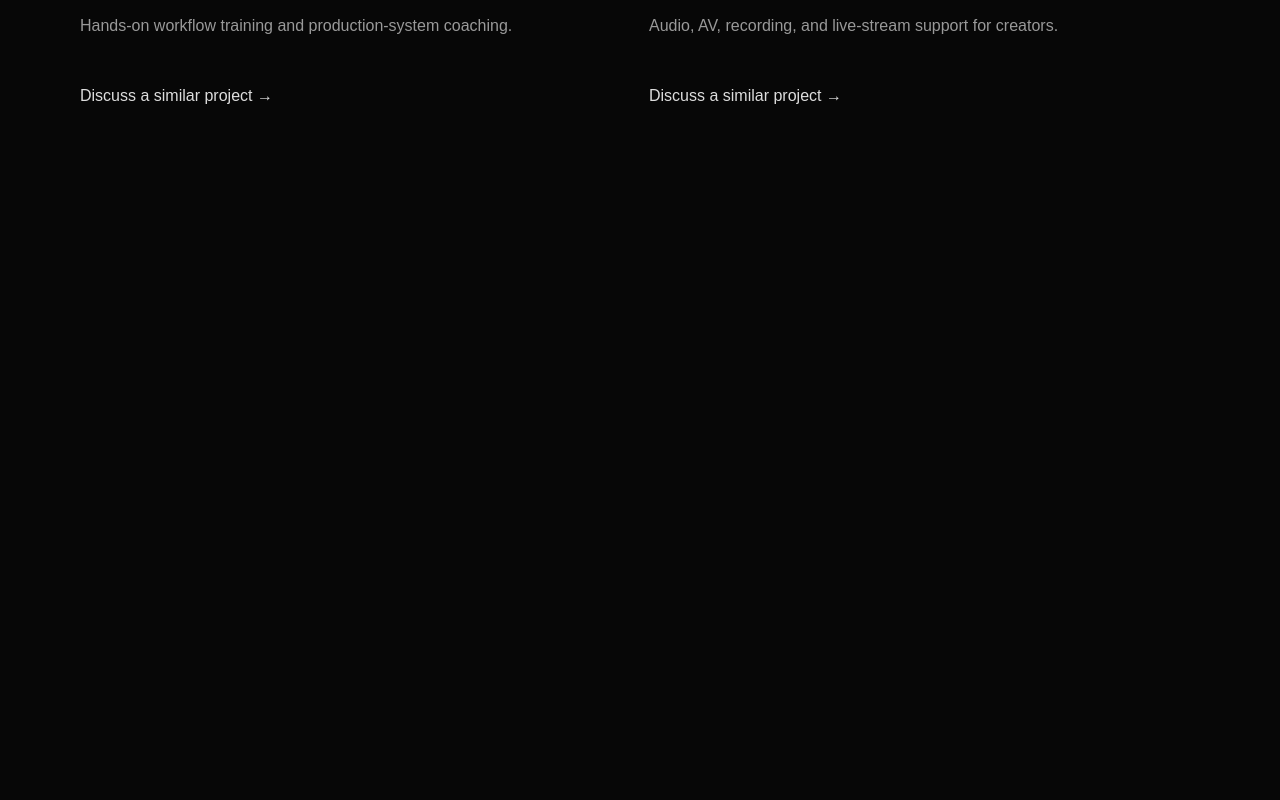
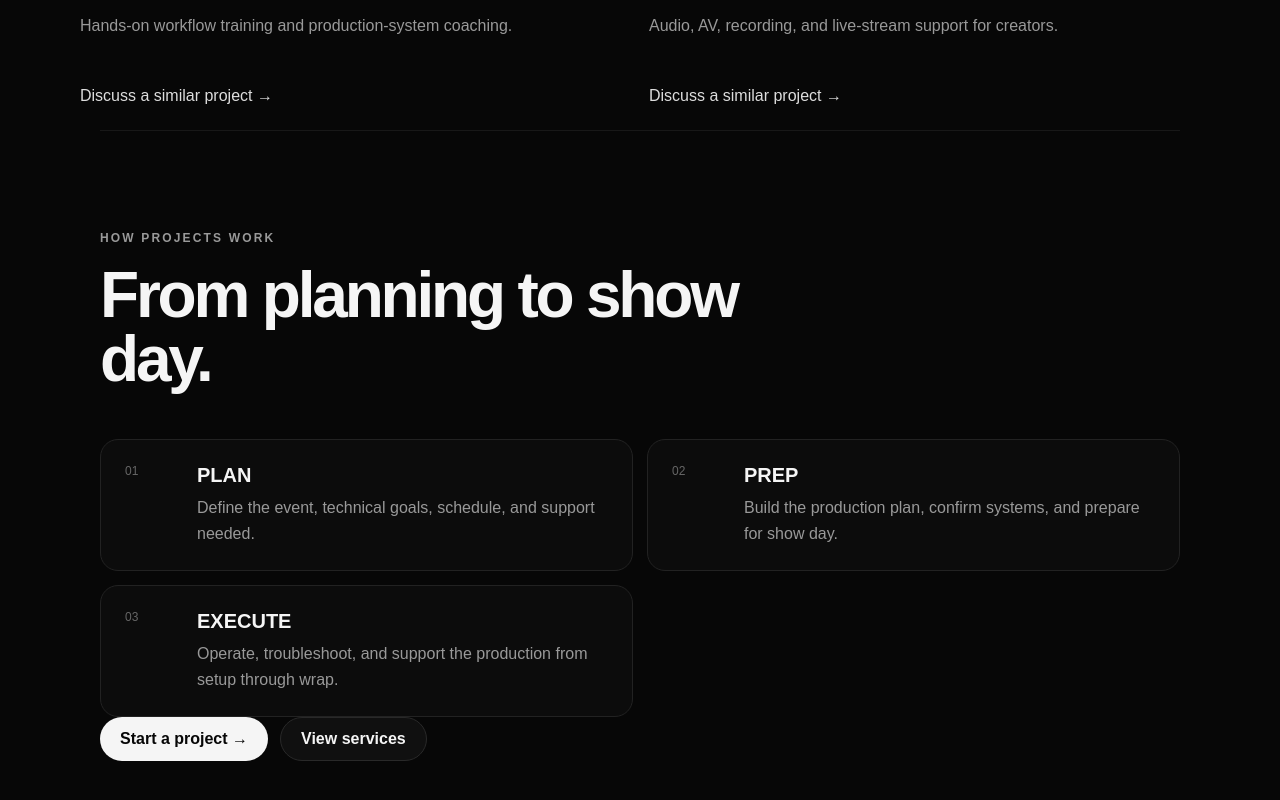
Before and after one commit to brysoncoding/-Echo-Productions, a Next.js app: page /portfolio in a window 1280 px wide. Shown: the part 1656-2456 px from the top of the page. Before the commit the page ends 1866 px from the top, so only its background shows below. Built offline with nearby package versions, Linux system fonts and the light colour scheme.

Commit message:
Upgrade portfolio with project workflow

```diff
--- a/app/portfolio/page.tsx
+++ b/app/portfolio/page.tsx
@@ -3,6 +3,12 @@ const projects=[
   ["FULL PRODUCTION","Special Event","Audio, video, lighting, graphics, and technical coordination.","/photos/IMG_2136.jpeg","Live event stage and production systems"],
   ["TEAM TRAINING","Production Team","Hands-on workflow training and production-system coaching.","/photos/IMG_1947.jpeg","Live video control room and production systems"],
   ["CREATOR SUPPORT","Content Production","Audio, AV, recording, and live-stream support for creators.","/photos/IMG_1955.jpeg","Live stage lighting and production systems"]
+];
+
+const workflow=[
+  ["01","PLAN","Define the event, technical goals, schedule, and support needed."],
+  ["02","PREP","Build the production plan, confirm systems, and prepare for show day."],
+  ["03","EXECUTE","Operate, troubleshoot, and support the production from setup through wrap."],
 ];
 
 export default function PortfolioPage(){
@@ -19,9 +25,9 @@ export default function PortfolioPage(){
     <section className="portfolioGrid">
       {projects.map(([type,title,description,image,alt],i)=>
         <article className="projectCard" key={title}>
-          <div className="projectVisual" style={{ position: "relative", overflow: "hidden" }}>
-            <img src={image} alt={alt} style={{ width: "100%", height: "100%", objectFit: "cover", display: "block" }} />
-            <span style={{ position: "absolute", left: 16, bottom: 12, zIndex: 1 }}>EP / 0{i+1}</span>
+          <div className="projectVisual" style={{position:"relative",overflow:"hidden"}}>
+            <img src={image} alt={alt} style={{width:"100%",height:"100%",objectFit:"cover",display:"block"}} />
+            <span style={{position:"absolute",left:16,bottom:12,zIndex:1}}>EP / 0{i+1}</span>
           </div>
           <p className="eyebrow">{type}</p>
           <h2>{title}</h2>
@@ -30,5 +36,15 @@ export default function PortfolioPage(){
         </article>
       )}
     </section>
+    <section className="section">
+      <p className="eyebrow">HOW PROJECTS WORK</p>
+      <h2>From planning to show day.</h2>
+      <div className="quickGuideGrid">
+        {workflow.map(([number,title,description])=><article className="quickGuide" key={number}>
+          <span>{number}</span><div><h3>{title}</h3><p>{description}</p></div>
+        </article>)}
+      </div>
+      <div className="actions"><a href="/quote" className="primaryButton">Start a project →</a><a href="/services" className="secondaryButton">View services</a></div>
+    </section>
   </main>
 }
```
